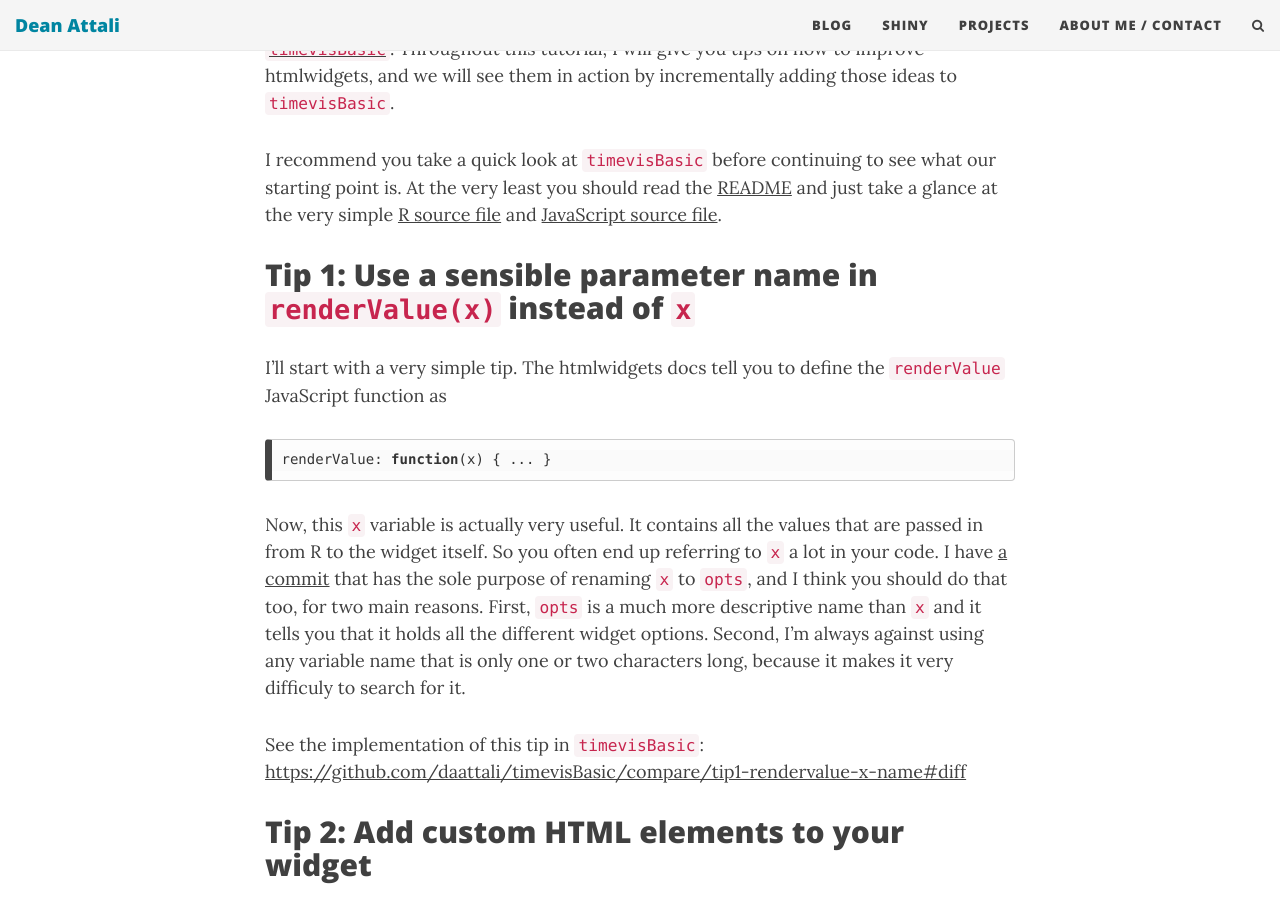
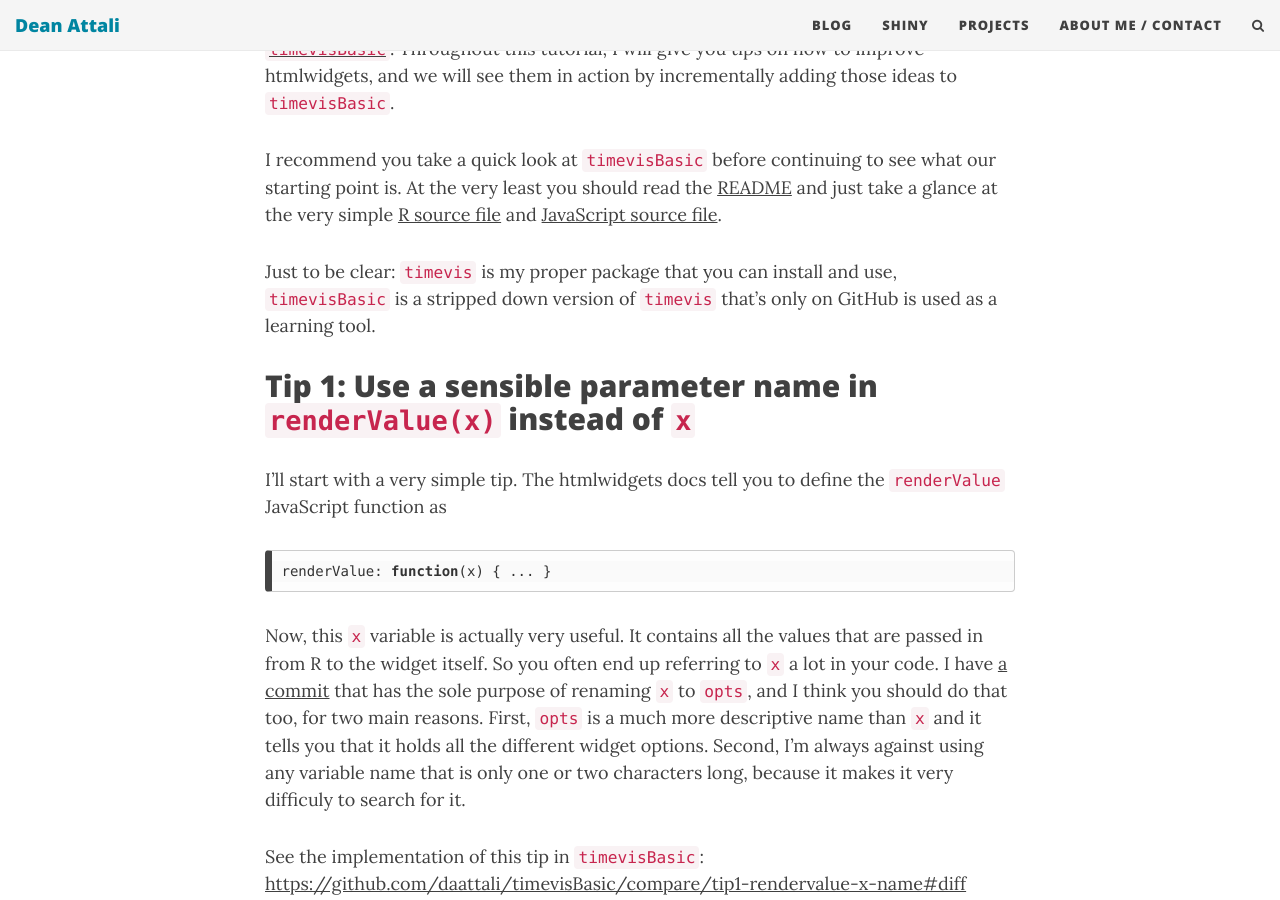
Before and after one commit to daattali/daattali.github.io, a Jekyll site: the page built from _posts/2016-10-18-htmlwidgets-tips.md, in a window 1280 px wide and 900 px high, scrolled down 2183 px. Built offline with Jekyll 4.4.1, drawn with Linux system fonts in a browser that asks for light colours; nearby versions of some CDN libraries; comment, search, counter and statistics services are not loaded.

Commit message:
Update 2016-10-18-htmlwidgets-tips.md

```diff
--- a/_posts/2016-10-18-htmlwidgets-tips.md
+++ b/_posts/2016-10-18-htmlwidgets-tips.md
@@ -50,6 +50,8 @@ I would like to repeat and stress that I'm very new to htmlwidgets myself so it'
 I created a GitHub repository with a minimal functioning `timevis` htmlwidget called [`timevisBasic`](https://github.com/daattali/timevisBasic). Throughout this tutorial, I will give you tips on how to improve htmlwidgets, and we will see them in action by incrementally adding those ideas to `timevisBasic`.
 
 I recommend you take a quick look at `timevisBasic` before continuing to see what our starting point is. At the very least you should read the [README](https://github.com/daattali/timevisBasic#readme) and just take a glance at the very simple [R source file](https://github.com/daattali/timevisBasic/blob/master/R/timevisBasic.R) and [JavaScript source file](https://github.com/daattali/timevisBasic/blob/master/inst/htmlwidgets/timevisBasic.js).
+
+Just to be clear: `timevis` is my proper package that you can install and use, `timevisBasic` is a stripped down version of `timevis` that's only on GitHub is used as a learning tool.
 
 ## Tip 1: Use a sensible parameter name in `renderValue(x)` instead of `x` {#rendervalue-x-name}
 
```
